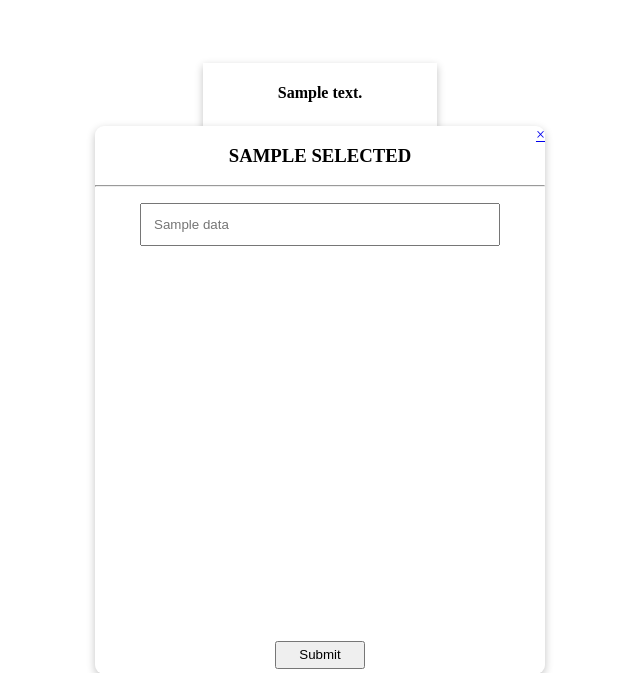
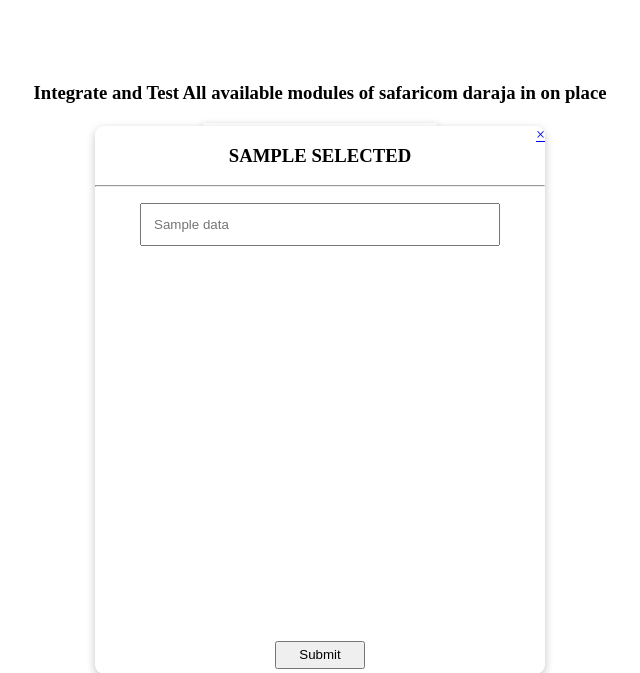
Before and after one commit to omwitsa-etole/eassysacco-ussd, a Python web app: template templates/index.html in a window 1280 px wide. Shown: the top 673 px of the page, without its empty margins (320-960 px from the left). Run offline with Jinja, Linux system fonts and the light colour scheme; the template is opened without the code that fills it: most values are stand-ins (such as "Sample title", 1, 10 or a date in 2020); some libraries are stand-ins or nearby versions.

Commit message:
edit requirements

```diff
--- a/templates/index.html
+++ b/templates/index.html
@@ -81,6 +81,7 @@
     </head>
     <body>
         <div class="main">
+            <h3>Integrate and Test All available modules of safaricom daraja in on place</h3>
             <div class="container">
                 <div class="row">
                     {%if action%}
```
Also changed, not shown: requirements.txt (+8 -1 lines).
